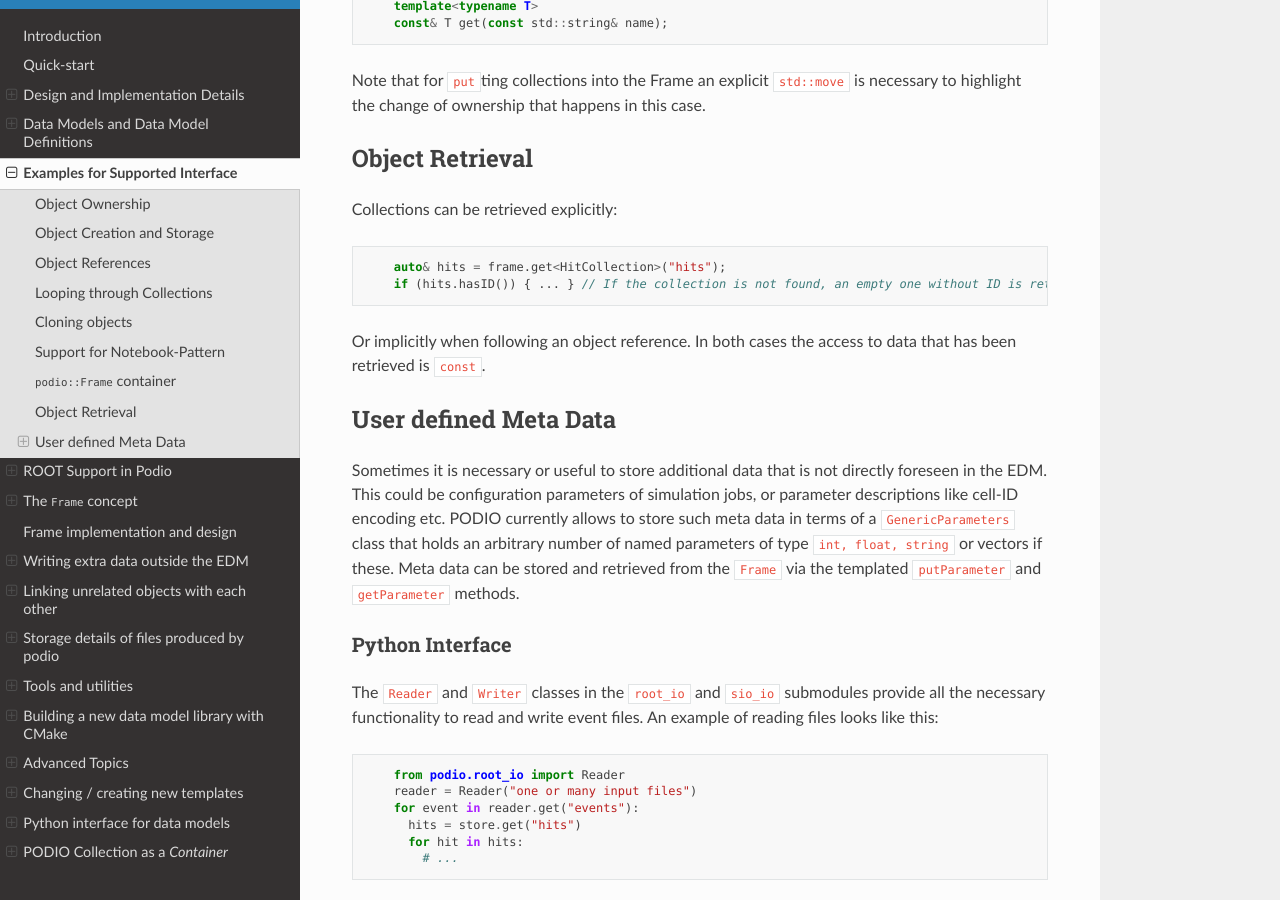
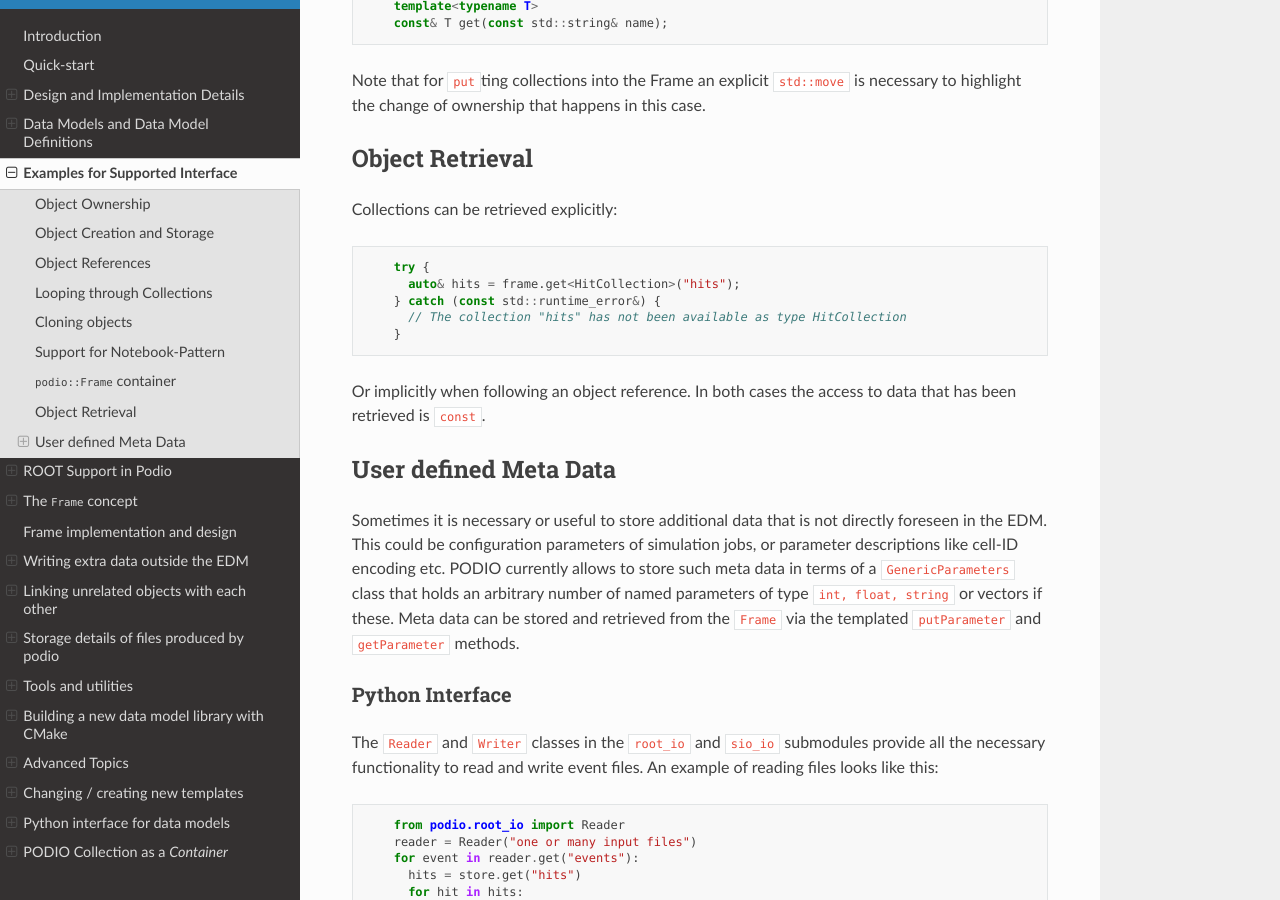
Before and after one commit to AIDASoft/podio, a Sphinx documentation site: the page built from doc/examples.md, in a window 1280 px wide and 900 px high, scrolled down 2895 px. Built offline with Sphinx 7.4.7 and the Read the Docs theme 3.1.0, drawn with Linux system fonts in a browser that asks for light colours; pages that are not in the unit, such as notebooks, are missing from menus; the version number could not be read and is left out.

Commit message:
Remove now unnecessary hasID checks and update documentation

````diff
--- a/doc/examples.md
+++ b/doc/examples.md
@@ -135,8 +135,11 @@ necessary to highlight the change of ownership that happens in this case.
 Collections can be retrieved explicitly:
 
 ```cpp
-    auto& hits = frame.get<HitCollection>("hits");
-    if (hits.hasID()) { ... } // If the collection is not found, an empty one without ID is returned
+    try {
+      auto& hits = frame.get<HitCollection>("hits");
+    } catch (const std::runtime_error&) {
+      // The collection "hits" has not been available as type HitCollection
+    }
 ```
 
 Or implicitly when following an object reference. In both cases the access to data that has been retrieved is `const`.
````
Also changed, not shown: 4 other files.
